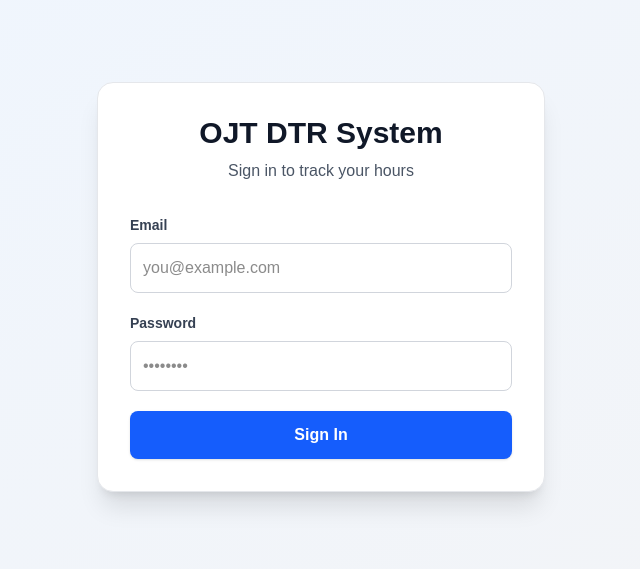
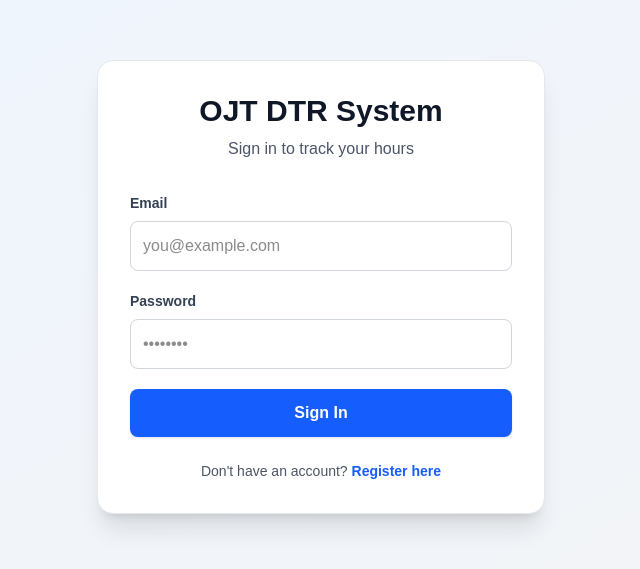
Before and after one commit to Vargas0fficial/ojt-dtr-system, a Next.js app: page / in a window 1280 px wide. Shown: the part 113-682 px from the top of the page, without its empty margins (319-959 px from the left). Built offline with nearby package versions, Linux system fonts and the light colour scheme.

Commit message:
fix: add register link to homepage

```diff
--- a/src/app/page.tsx
+++ b/src/app/page.tsx
@@ -1,7 +1,9 @@
 'use client';
+
 import { signIn } from 'next-auth/react';
 import { useState } from 'react';
 import { useRouter } from 'next/navigation';
+import Link from 'next/link';
 
 export default function LoginPage() {
   const [email, setEmail] = useState('');
@@ -14,13 +16,11 @@
     e.preventDefault();
     setLoading(true);
     setError('');
-
     const res = await signIn('credentials', {
       email,
       password,
       redirect: false,
     });
-
     if (res?.error) {
       setError('Invalid email or password');
       setLoading(false);
@@ -36,13 +36,11 @@
           <h1 className="text-3xl font-bold text-gray-900 mb-2">OJT DTR System</h1>
           <p className="text-gray-600">Sign in to track your hours</p>
         </div>
-
         {error && (
           <div className="mb-6 p-4 bg-red-50 border border-red-200 text-red-700 rounded-lg text-sm animate-in fade-in slide-in-from-top-2 duration-300">
             {error}
           </div>
         )}
-
         <form onSubmit={handleSubmit} className="space-y-5">
           <div>
             <label className="block text-sm font-semibold text-gray-700 mb-2">Email</label>
@@ -74,6 +72,15 @@
             {loading? 'Signing in...' : 'Sign In'}
           </button>
         </form>
+        <p className="text-center text-sm text-gray-600 mt-6">
+          Don't have an account?{' '}
+          <Link
+            href="/register"
+            className="text-blue-600 hover:text-blue-700 font-semibold transition-colors duration-200"
+          >
+            Register here
+          </Link>
+        </p>
       </div>
     </main>
   );
```
